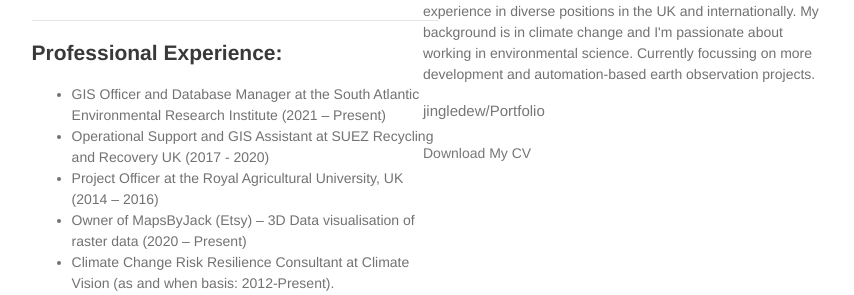
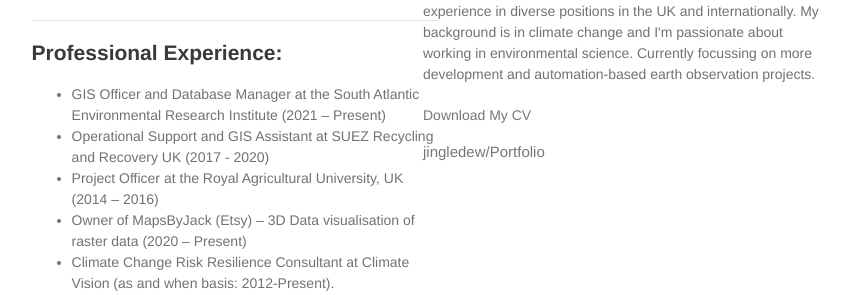
Before and after one commit to jingledew/Portfolio, a Jekyll site: the page built from README.md, in a window 1280 px wide. Shown: the part 347-642 px from the top of the page, without its empty margins (201-1055 px from the left). Built offline with Jekyll 4.4.1, drawn with Linux system fonts in a browser that asks for light colours; our own code applies the rules of GitHub Pages for plain Markdown files.

Commit message:
Update default.html

```diff
--- a/_layouts/default.html
+++ b/_layouts/default.html
@@ -23,6 +23,8 @@
 
         <p>{{ site.description | default: site.github.project_tagline }}</p>
 
+        <p class="view"><a href="https://jingledew.github.io/portfolio/assets/cv.pdf" target="_blank">Download My CV</a></p>
+
         {% if site.github.is_project_page %}
         <p class="view"><a href="{{ site.github.repository_url }}"> <small>{{ site.github.repository_nwo }}</small></a></p>
         {% endif %}
@@ -31,7 +33,7 @@
         <p class="view"><a href="{{ site.github.owner_url }}">View My GitHub Profile</a></p>
         {% endif %}
 
-        <p class="view"><a href="https://jingledew.github.io/portfolio/assets/cv.pdf" target="_blank">Download My CV</a></p>
+
 
 
         {% if site.show_downloads %}
```
